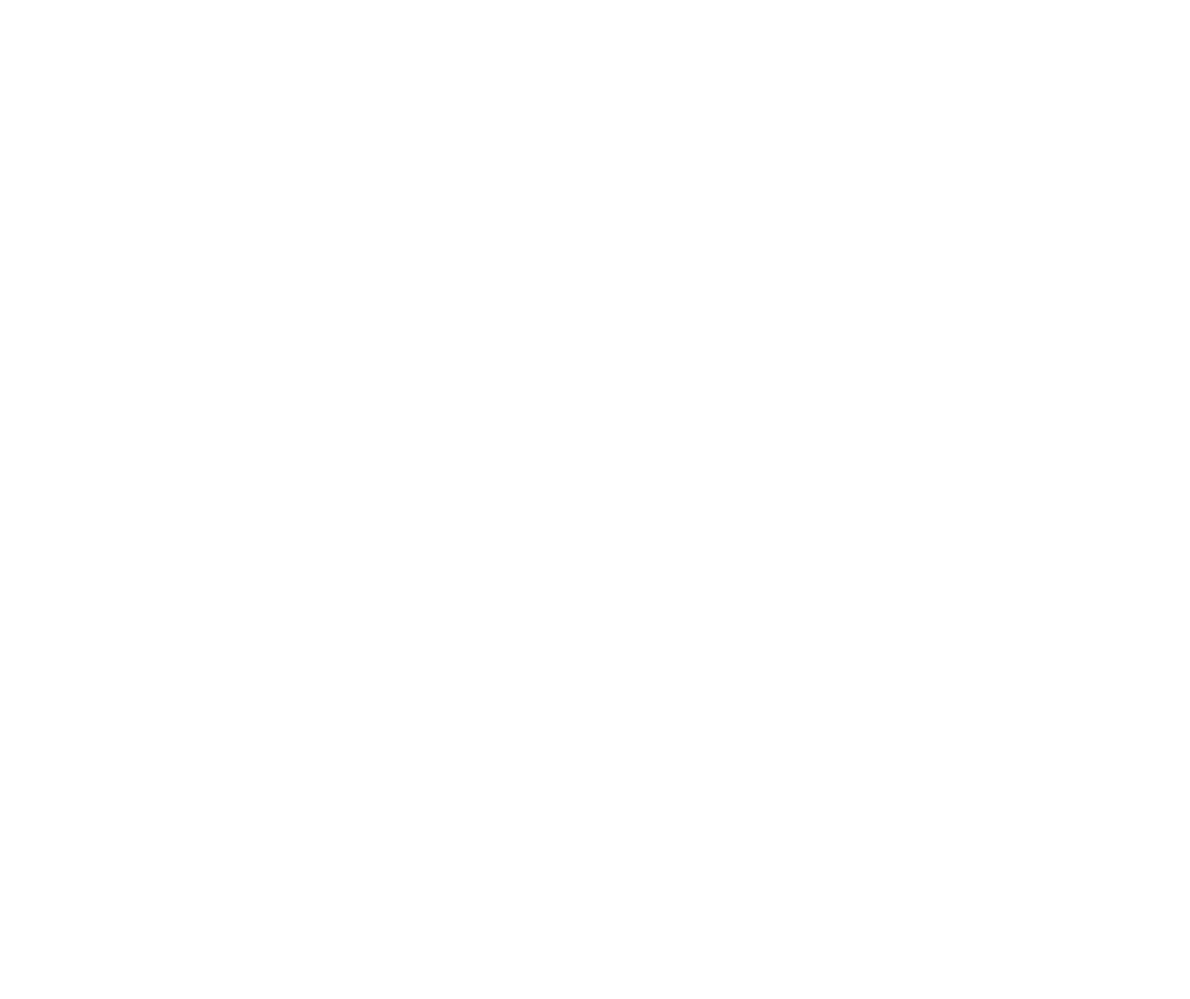
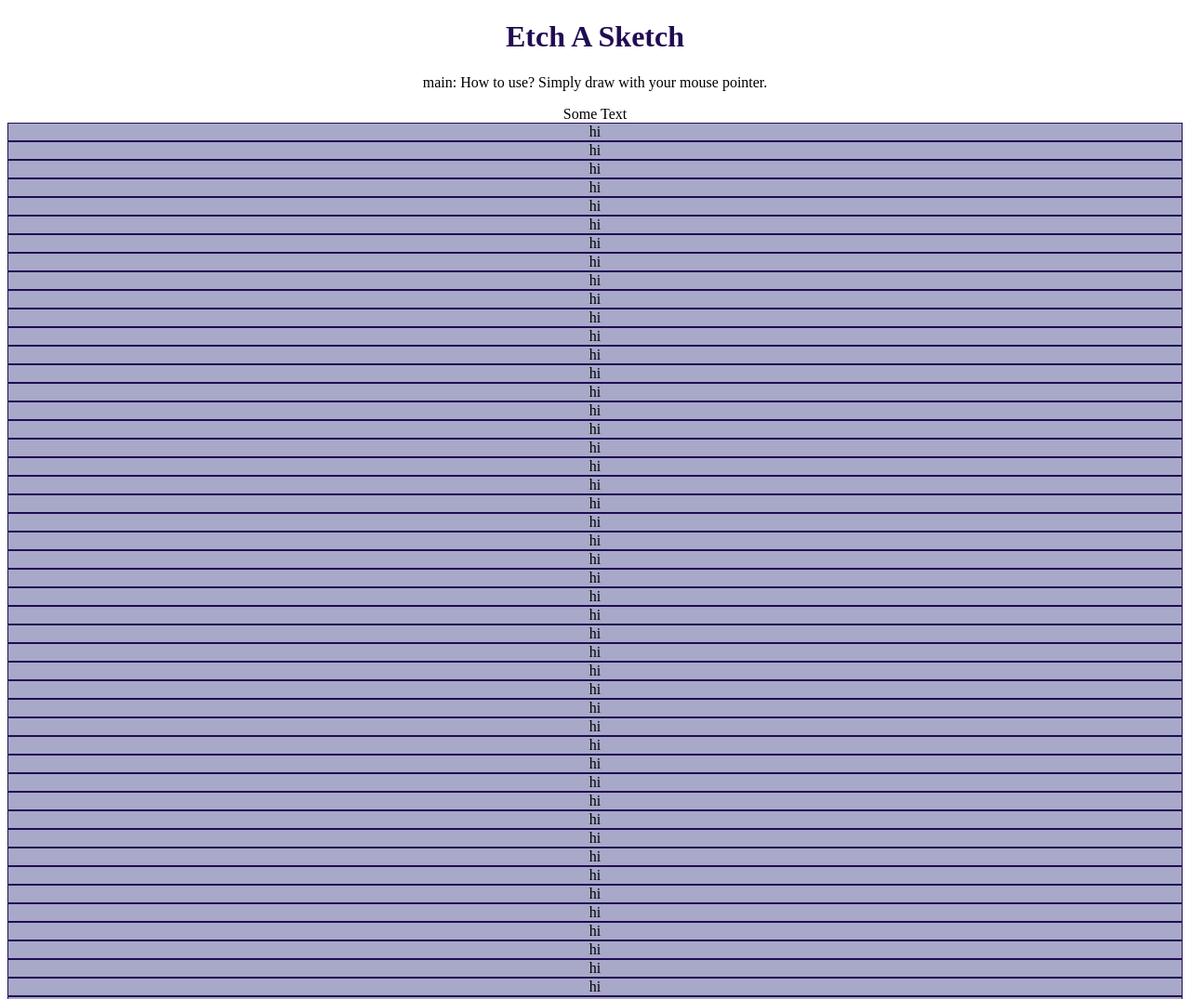
Before and after one commit to smitzkar/EtchASketch, a plain HTML site: page index.html in a window 1280 px wide. Shown: the top 1075 px of the page at 93% size. Before the commit the page ends 800 px from the top, so only its background shows below. Drawn offline with Linux system fonts and the light colour scheme.

Commit message:
Generate 16x16 pixels

```diff
--- a/index.html
+++ b/index.html
@@ -12,7 +12,18 @@
 
 
 <body>
+  <h1>Etch A Sketch</h1>
 
+  <main>
+    <p>
+      main: How to use? Simply draw with your mouse pointer.
+    </p>
+    <div id="canvas">
+      Some Text
+    </div>
+  </main>
+
+  <footer>smitzkar 2022</footer>
 </body>
 
 </html>
--- a/script.js
+++ b/script.js
@@ -0,0 +1,25 @@
+// Generate 16x16 grid of divs
+
+let canvasSize = 16;
+
+// div.canvas -> div with class canvas
+// div#canvas -> div with id canvas
+const canvas = document.querySelector("div#canvas");
+
+function generateCanvas(size)
+{
+  for (let j = 0; j < size; j++)
+  {
+    for (let i = 0; i < size; i++)
+    {
+      // Create a bunch of pixel divs
+      pixel = document.createElement("div");
+      pixel.classList.add('pixel');
+      pixel.textContent = "hi"
+      canvas.appendChild(pixel);
+      console.log(i);
+    }
+  }
+}
+
+generateCanvas(canvasSize);
--- a/style.css
+++ b/style.css
@@ -0,0 +1,26 @@
+html {
+  text-align: center;
+}
+
+h1 {
+  color: rgb(33, 12, 83);
+  text-align: center;
+}
+
+footer {
+  text-align: center;
+  border: 3px solid green;
+  background-color: whitesmoke;
+  margin-top: 10px;
+}
+
+#canvas {
+  display: grid;
+  grid-template-columns: auto;
+  grid-template-rows: auto;
+}
+
+.pixel {
+  background-color: rgb(168, 168, 201);
+  border:1px solid rgb(33, 12, 83)
+}
```
